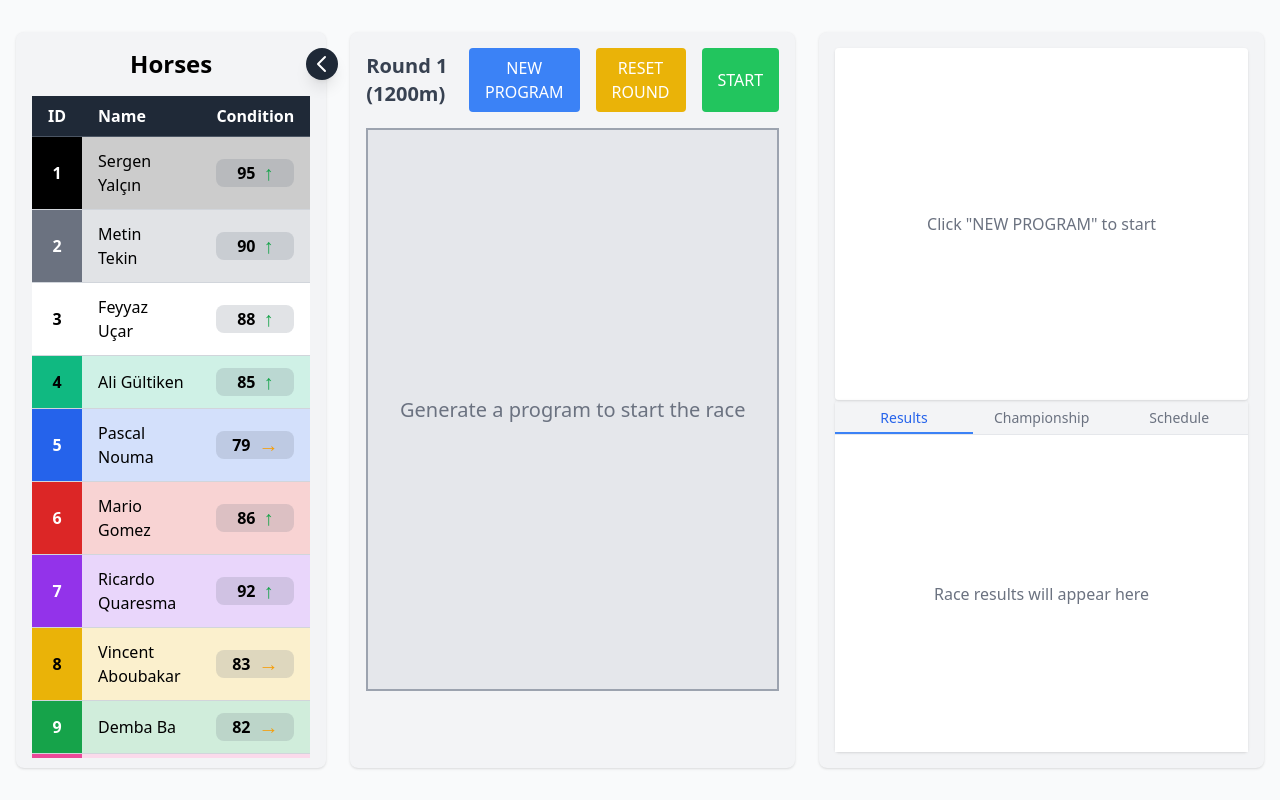
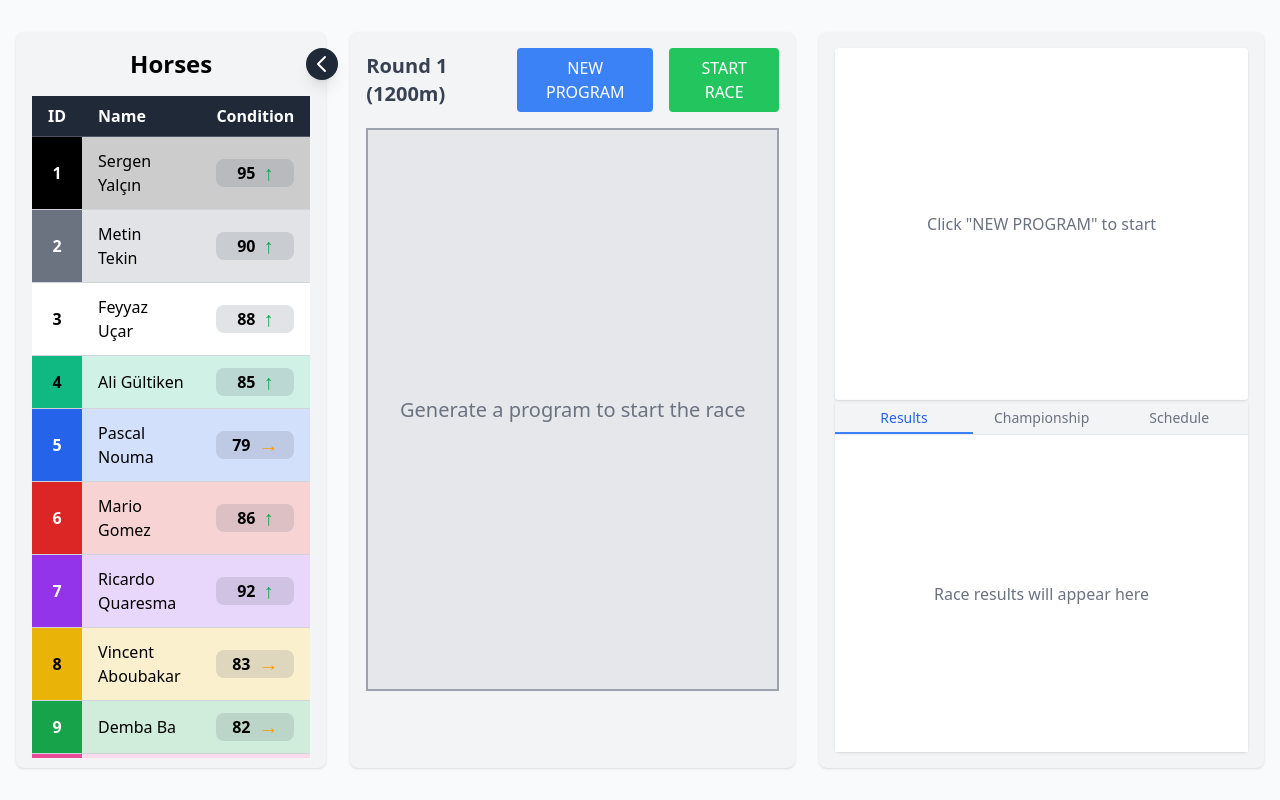
Before and after one commit to ssamilg/horse-race-simulator, a Vue app: page / in a window 1280 px wide. Built offline with nearby package versions, Linux system fonts and the light colour scheme.

Commit message:
feat: update raceStore and HomeView to support forced race start and remove reset functionality

```diff
--- a/src/stores/raceStore.js
+++ b/src/stores/raceStore.js
@@ -72,8 +72,15 @@ export const useRaceStore = defineStore('race', () => {
     showHorseList.value = !showHorseList.value
   }
 
-  function toggleRacing() {
-    isRacing.value = !isRacing.value
+  function toggleRacing(forceStart = false) {
+    // If forcing to start, only start if not already racing
+    if (forceStart) {
+      if (!isRacing.value && !raceCompleted.value) {
+        isRacing.value = true
+      }
+    } else {
+      isRacing.value = !isRacing.value
+    }
   }
 
   function generateProgram() {
@@ -146,16 +153,6 @@ export const useRaceStore = defineStore('race', () => {
     }
   }
 
-  function resetRace() {
-    // Reset the current round only
-    resultsHorses.value = []
-    raceCompleted.value = false
-    isRacing.value = false
-
-    // Use the pre-generated horses for the current round
-    generateRoundHorses()
-  }
-
   // Get program horses for a specific round
   function getProgramForRound(roundNumber) {
     const roundIndex = roundNumber - 1
@@ -185,7 +182,6 @@ export const useRaceStore = defineStore('race', () => {
     toggleRacing,
     generateProgram,
     setRaceResults,
-    resetRace,
     advanceToNextRound,
     getProgramForRound
   }
--- a/src/views/HomeView.vue
+++ b/src/views/HomeView.vue
@@ -52,18 +52,14 @@ const generateProgram = () => {
   selectedProgramRound.value = 1
 }
 
-const toggleRace = () => {
-  raceStore.toggleRacing()
+const startRace = () => {
+  raceStore.toggleRacing(true) // Force racing to start
 }
 
 const handleRaceCompleted = (results) => {
   raceStore.setRaceResults(results)
   // Set selected round to the one just completed
   selectedRoundIndex.value = raceStore.roundResults.length - 1
-}
-
-const resetCurrentRound = () => {
-  raceStore.resetRace()
 }
 
 const viewPreviousRound = () => {
@@ -145,20 +141,12 @@ const viewNextProgramRound = () => {
               NEW PROGRAM
             </button>
             <button
-              class="bg-yellow-500 hover:bg-yellow-600 text-white py-2 px-4 rounded"
-              @click="resetCurrentRound"
-              :disabled="raceStore.isRacing"
-              :class="{ 'opacity-50 cursor-not-allowed': raceStore.isRacing }"
+              class="bg-green-500 hover:bg-green-600 text-white py-2 px-4 rounded"
+              @click="startRace"
+              :disabled="raceStore.isRacing || raceStore.raceCompleted"
+              :class="{ 'opacity-50 cursor-not-allowed': raceStore.isRacing || raceStore.raceCompleted }"
             >
-              RESET ROUND
-            </button>
-            <button
-              class="bg-green-500 hover:bg-green-600 text-white py-2 px-4 rounded"
-              @click="toggleRace"
-              :disabled="raceStore.raceCompleted"
-              :class="{ 'opacity-50 cursor-not-allowed': raceStore.raceCompleted }"
-            >
-              {{ raceStore.isRacing ? 'PAUSE' : 'START' }}
+              START RACE
             </button>
           </div>
         </div>
```
